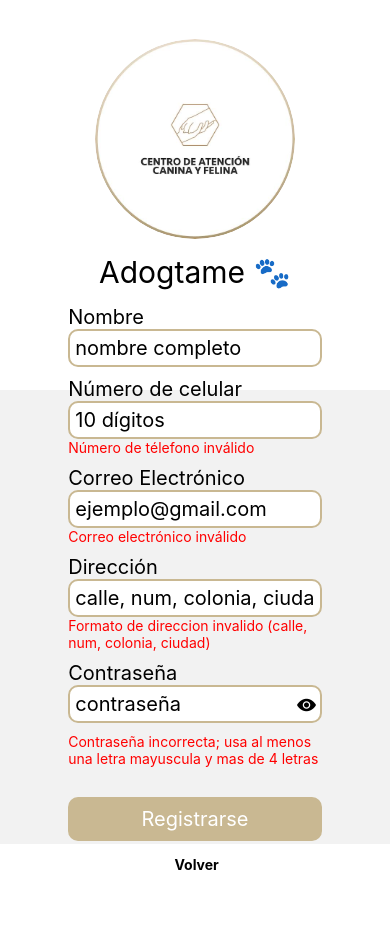
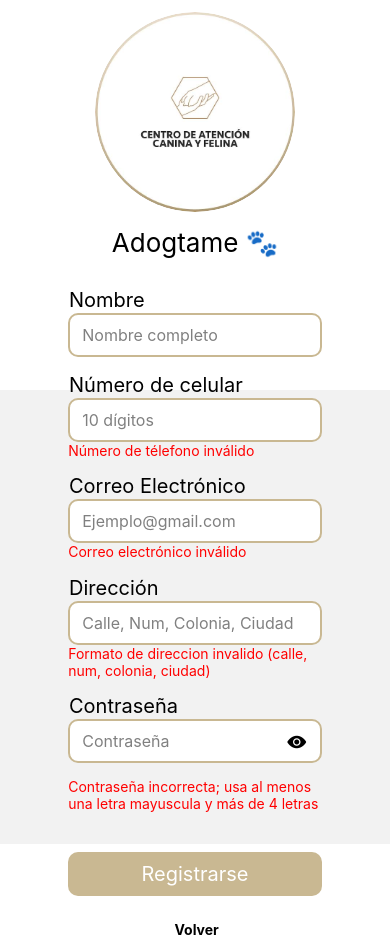
Before and after one commit to netrix4/Adogtame, a React Native app: screen /Register in a window 390 px wide. Before the commit the page ends 873 px from the top, so only its background shows below. Built offline with nearby package versions, Linux system fonts and the light colour scheme.

Commit message:
cambios leves de estilos

```diff
--- a/Components/AnimalCard.tsx
+++ b/Components/AnimalCard.tsx
@@ -15,14 +15,14 @@
       />
 
       <View style={styles.animalQuickInfo}>
-        <Text style={styles.quickInfoText}>Nombre: {animal.nombre}</Text>
+        <Text style={styles.animalName}>{animal.nombre}</Text>
         <Text style={styles.quickInfoText}>Tipo: {animal.tipo}</Text>
         <Text style={styles.quickInfoText}>Raza: {animal.raza}</Text>
         <Text style={styles.quickInfoText}>Sexo: {animal.sexo}</Text>
         <Text style={styles.quickInfoText}>Edad: {animal.edad}</Text>
         <Text style={styles.quickInfoText}>Tamaño: {animal.tamaño}</Text>
         <TouchableOpacity onPress={onViewMoreDetails}>
-          <Text style={styles.watchMoreText}>Ver mas</Text>
+          <Text style={styles.watchMoreText}>Ver más</Text>
         </TouchableOpacity>
       </View>
     </View>
@@ -39,14 +39,19 @@
     backgroundColor: "#F5F0E1",
     borderColor: "#C9B892",
     borderWidth: 1,
-    padding: 10,
-    gap: 10,
+    padding: 12,
+    gap: 15,
     alignItems: "center",
+    shadowColor: "#000",
+    shadowOpacity: 0.1,
+    shadowOffset: { width: 0, height: 2 },
+    shadowRadius: 4,
+    elevation: 3,
+    marginBottom: 15,
   },
   animalImage: {
-    borderRadius: 15,
-
-    width: "25%",
+    borderRadius: 12,
+    width: "28%",
     maxWidth: 100,
     height: "100%",
     alignSelf: "flex-start",
@@ -54,19 +59,31 @@
   animalQuickInfo: {
     flex: 1,
     flexDirection: "column",
-    padding: 10,
+    gap: 2
+  },
+  animalName: {
+    fontSize: fontSizes + 2,
+    fontWeight: "bold",
+    marginBottom: 5,
+    color: "#333",
   },
   quickInfoText: {
-    fontWeight: "bold",
-    fontSize: fontSizes,
+   // fontWeight: "bold",
+    fontSize: fontSizes * 0.9,
     marginBottom: 2,
+    color: "#444"
   },
   watchMoreContainer: {
-    padding: 15,
-    justifyContent: "flex-end",
+    marginTop: 8,
+    alignSelf: "flex-start",
+    backgroundColor: "#33658A",
+    paddingHorizontal: 12,
+    paddingVertical: 6,
+    borderRadius: 6,
   },
   watchMoreText: {
     color: "#33658A",
-    fontSize: fontSizes,
+    fontSize: fontSizes * 0.85,
+    fontWeight: "500",
   },
 });
--- a/Components/AnimalDetails.tsx
+++ b/Components/AnimalDetails.tsx
@@ -74,6 +74,7 @@
           <TouchableOpacity
             onPress={() => {
               console.log("Agregar a favoritos");
+
             }}
           >
             <Ionicons
@@ -91,49 +92,57 @@
 const fontSizes = 20;
 
 const styles = StyleSheet.create({
-  mainContainer: {
-    display: "flex",
-    flexDirection: "column",
-  },
   modalOverlay: {
-    display: "flex",
-    flexDirection: "column",
+    flex: 1,
     justifyContent: "flex-end",
     alignItems: "center",
     backgroundColor: "rgba(0, 0, 0, 0.5)",
   },
   modalMainContent: {
     display: "flex",
-    flexDirection: "column",
     justifyContent: "flex-start",
     alignItems: "center",
     padding: "2%",
-    borderTopLeftRadius: 15,
-    borderTopRightRadius: 15,
-    borderWidth: 4,
+    borderTopLeftRadius: 20,
+    borderTopRightRadius: 20,
+    borderWidth: 3,
     backgroundColor: "#F5F0E1",
     borderColor: "#C9B892",
     gap: "2%",
   },
   closeModalButton: {
     position: "absolute",
-    right: 10,
-    top: 10,
+    right: 12,
+    top: 12,
+    backgroundColor: "#fff",
+    padding: 6,
+    borderRadius: 50,
+    elevation: 4,
+    shadowColor: "#000",
+    shadowOpacity: 0.2,
+    shadowOffset: { width: 0, height: 2 },
+    shadowRadius: 4,
   },
   animalDetailsTitle: {
-    fontSize: fontSizes * 1.8,
+    fontSize: fontSizes * 1.6,
     color: "#33658A",
+    fontWeight: "bold",
+    textAlign: "center",
+    marginBottom: 10,
   },
   animalDetailsText: {
-    fontSize: fontSizes,
+    fontSize: fontSizes * 0.95,
     textAlign: "center",
+    color: "#444",
+    marginVertical: 2,
+
   },
   animalImage: {
     borderRadius: 15,
-    width: "65%",
-    height: "35%",
-    maxWidth: 350,
-    maxHeight: 350,
+    width: "80%",
+    height: 230,
+    maxWidth: 320,
+    marginVertical: 10,
     // maxWidth: 200,
   },
 });
--- a/Components/Favorites.tsx
+++ b/Components/Favorites.tsx
@@ -79,14 +79,12 @@
 
 const styles = StyleSheet.create({
   mainContainer: {
-    display: "flex",
-    flexDirection: "column",
+    flex: 1,
     backgroundColor: "#fff",
     width: "100%",
-    paddingHorizontal: Platform.OS === "android" ? "5%" : "25%",
-    paddingTop: Platform.OS === "android" ? "10%" : "3%",
+    paddingHorizontal: Platform.OS === "android" ? "5%" : "20%",
+    paddingTop: Platform.OS === "android" ? "10%" : "4%",
     paddingBottom: "1%",
-    gap: "5%",
   },
   scrollStyle: {},
   flatListContentStyle: {
@@ -100,10 +98,13 @@
   textContentTitle: {
     color: "#33658A",
     fontSize: fontSizes * 1.3,
+    fontWeight: "bold",
+    marginBottom: 5,
   },
   textContentParagraph: {
     color: "#000",
     fontSize: fontSizes,
     textAlign: "justify",
+    lineHeight: fontSizes * 1.4,
   },
 });
--- a/Components/ListHeaderFavorites.tsx
+++ b/Components/ListHeaderFavorites.tsx
@@ -18,28 +18,28 @@
 
 const styles = StyleSheet.create({
   mainTitleContainer: {
-    display: "flex",
     flexDirection: "column",
     justifyContent: "center",
     alignItems: "center",
   },
   genericTitleContainer: {
-    display: "flex",
     flexDirection: "row",
-    justifyContent: "space-evenly",
+    justifyContent: "center",
     alignItems: "center",
     width: "100%",
+    gap: 10
   },
   adogtameImg: {
-    width: 80,
-    height: 80,
-    borderRadius: 40,
+    width: 70,
+    height: 70,
+    borderRadius: 35,
   },
   adogtameTitle: {
-    fontSize: fontSizes * 1.7,
+    fontSize: fontSizes * 1.5,
+    fontWeight: "bold"
   },
   resourcesTitle: {
-    fontSize: fontSizes * 1.7,
-    fontWeight: "bold",
+    fontSize: fontSizes * 1.4,
+    fontWeight: "600",
   },
 });
--- a/Components/LoginInputs.tsx
+++ b/Components/LoginInputs.tsx
@@ -57,7 +57,8 @@
             ref={firstInputRef}
             returnKeyType="next"
             onSubmitEditing={() => secondInputRef?.current?.focus()}
-            placeholder="ejemplo@gmail.com"
+            placeholder="Ejemplo@gmail.com"
+            placeholderTextColor="gray"
             textContentType="emailAddress"
             keyboardType="email-address"
             style={styles.emailInput}
@@ -73,7 +74,8 @@
             ref={secondInputRef}
             returnKeyType="done"
             secureTextEntry={hidePassword}
-            placeholder="contraseña"
+            placeholder="Contraseña"
+            placeholderTextColor="gray"
             textContentType="password"
             keyboardType="default"
             value={password}
@@ -134,7 +136,7 @@
 
 const styles = StyleSheet.create({
   mainContainer: {
-    marginTop: "10%",
+    marginTop: "3%",
     flexDirection: "column",
     width: "65%",
     gap: 15,
@@ -178,10 +180,11 @@
     borderColor: "#C9B892",
     borderWidth: 2,
     borderRadius: 10,
-    padding: 5,
+    paddingVertical: 10,
+    paddingHorizontal: 12,
     width: "100%",
     backgroundColor: "white",
-    fontSize: fontSizes,
+    fontSize: fontSizes * 0.8,
   },
   passwordGeneralContainer: {
     display: "flex",
@@ -189,10 +192,11 @@
     width: "100%",
   },
   passwordEye: {
-    width: "10%",
+    width: 30,
     position: "absolute",
-    right: 0,
-    bottom: 7,
+    right: 10,
+    alignItems: "center",
+    bottom: 10,
   },
   loginButtonContainer: {
     width: "100%",
@@ -207,11 +211,12 @@
     justifyContent: "center",
   },
   loginText: {
-    color: "#000",
-    fontSize: fontSizes,
+    color: "black",
+    fontSize: fontSizes * 0.9,
     fontWeight: "500",
   },
   invalidField: {
     color: "red",
+    fontSize: fontSizes * 0.8,
   },
 });
--- a/Components/Profile.tsx
+++ b/Components/Profile.tsx
@@ -100,7 +100,7 @@
     width: "auto",
     padding: 5,
     backgroundColor: "#D9D9D9",
-    borderRadius: 10,
+    borderRadius: 12,
   },
   blankFiled: {
     backgroundColor: "#D9D9D9",
@@ -121,14 +121,16 @@
     flexDirection: "row",
     backgroundColor: "#C9B892",
     width: "100%",
-    paddingVertical: 10,
+    paddingVertical: 12,
     borderRadius: 10,
-    marginVertical: 15,
+    marginVertical: 20,
     alignItems: "center",
     justifyContent: "center",
+    gap: 10
   },
   logoutText: {
-    fontSize: fontSizes,
+    fontSize: fontSizes * 0.95,
     color: "#000",
+    fontWeight: "600"
   },
 });
--- a/Components/RegisterInputs.tsx
+++ b/Components/RegisterInputs.tsx
@@ -98,7 +98,8 @@
             ref={firstInputRef}
             returnKeyType="next"
             onSubmitEditing={() => secondInputRef?.current?.focus()}
-            placeholder="nombre completo"
+            placeholder="Nombre completo"
+            placeholderTextColor="gray"
             onChangeText={onNameChange}
             value={nombre}
             style={styles.emailInput}
@@ -111,6 +112,7 @@
             returnKeyType="next"
             onSubmitEditing={() => thirdInputRef?.current?.focus()}
             placeholder="10 dígitos"
+            placeholderTextColor="gray"
             maxLength={10}
             keyboardType="number-pad"
             onChangeText={onCellPhoneNumberChange}
@@ -129,7 +131,8 @@
             ref={thirdInputRef}
             returnKeyType="next"
             onSubmitEditing={() => fourthInputRef?.current?.focus()}
-            placeholder="ejemplo@gmail.com"
+            placeholder="Ejemplo@gmail.com"
+            placeholderTextColor="gray"
             keyboardType="email-address"
             onChangeText={onEmailchange}
             value={email}
@@ -147,7 +150,8 @@
             ref={fourthInputRef}
             returnKeyType="next"
             onSubmitEditing={() => fifthInputRef?.current?.focus()}
-            placeholder="calle, num, colonia, ciudad"
+            placeholder="Calle, Num, Colonia, Ciudad"
+            placeholderTextColor="gray"
             onChangeText={onDireccionChange}
             value={direccion}
             style={styles.emailInput}
@@ -164,7 +168,8 @@
             ref={fifthInputRef}
             returnKeyType="done"
             secureTextEntry={hidePassword}
-            placeholder="contraseña"
+            placeholder="Contraseña"
+            placeholderTextColor="gray"
             value={password}
             onChangeText={onPasswordChange}
             style={styles.emailInput}
@@ -182,7 +187,7 @@
         </View>
         <Text style={styles.invalidField}>
           {validPassRegex.test(password) == false
-            ? "Contraseña incorrecta; usa al menos una letra mayuscula y mas de 4 letras"
+            ? "Contraseña incorrecta; usa al menos una letra mayuscula y más de 4 letras"
             : ""}
         </Text>
       </View>
@@ -225,7 +230,7 @@
 
 const styles = StyleSheet.create({
   mainContainer: {
-    marginTop: "10%",
+    marginTop: "3%",
     flexDirection: "column",
     width: "65%",
     gap: 15,
@@ -239,27 +244,31 @@
   },
   texts: {
     fontSize: fontSizes,
+    padding: "0.3%",
   },
   mainTitleText: {
-    fontSize: fontSizes * 1.5,
+    fontSize: fontSizes * 1.3,
     alignSelf: "center",
   },
   inputsContainer: {
     display: "flex",
     flexDirection: "column",
-    gap: 10,
+    gap: 15,
+    marginTop: 15
   },
 
   recoverTextsContainer: {
     display: "flex",
     flexDirection: "row",
     justifyContent: "flex-end",
+    marginTop: 10,
   },
   recoverTexts: {
-    fontSize: fontSizes * 0.7,
+    fontSize: fontSizes * 0.85,
   },
   loginButtonContainer: {
     alignItems: "center",
+    marginTop: 10
   },
   loginButton: {
     backgroundColor: "#C9B892",
@@ -287,7 +296,9 @@
     padding: 5,
     width: "100%",
     backgroundColor: "white",
-    fontSize: fontSizes,
+    fontSize: fontSizes * 0.8,
+    paddingVertical: 10,
+    paddingHorizontal: 12,
   },
   passwordGeneralContainer: {
     display: "flex",
@@ -295,10 +306,11 @@
     width: "100%",
   },
   passwordEye: {
-    width: "10%",
+    width: 30,
     position: "absolute",
-    right: 0,
-    bottom: 7,
+    right: 10,
+    bottom: 10,
+    alignItems: "center"
   },
   modalOverlay: {
     flex: 1,
```
